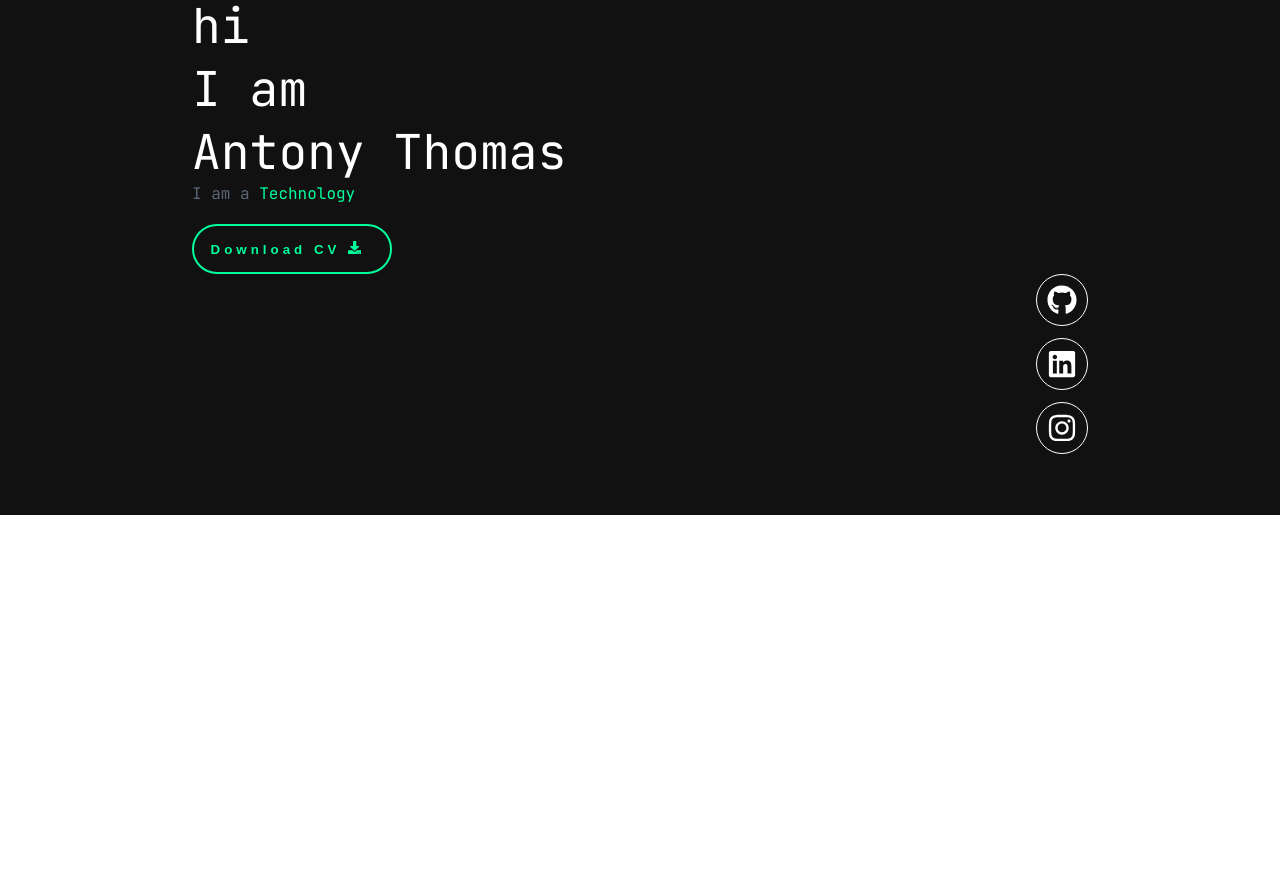
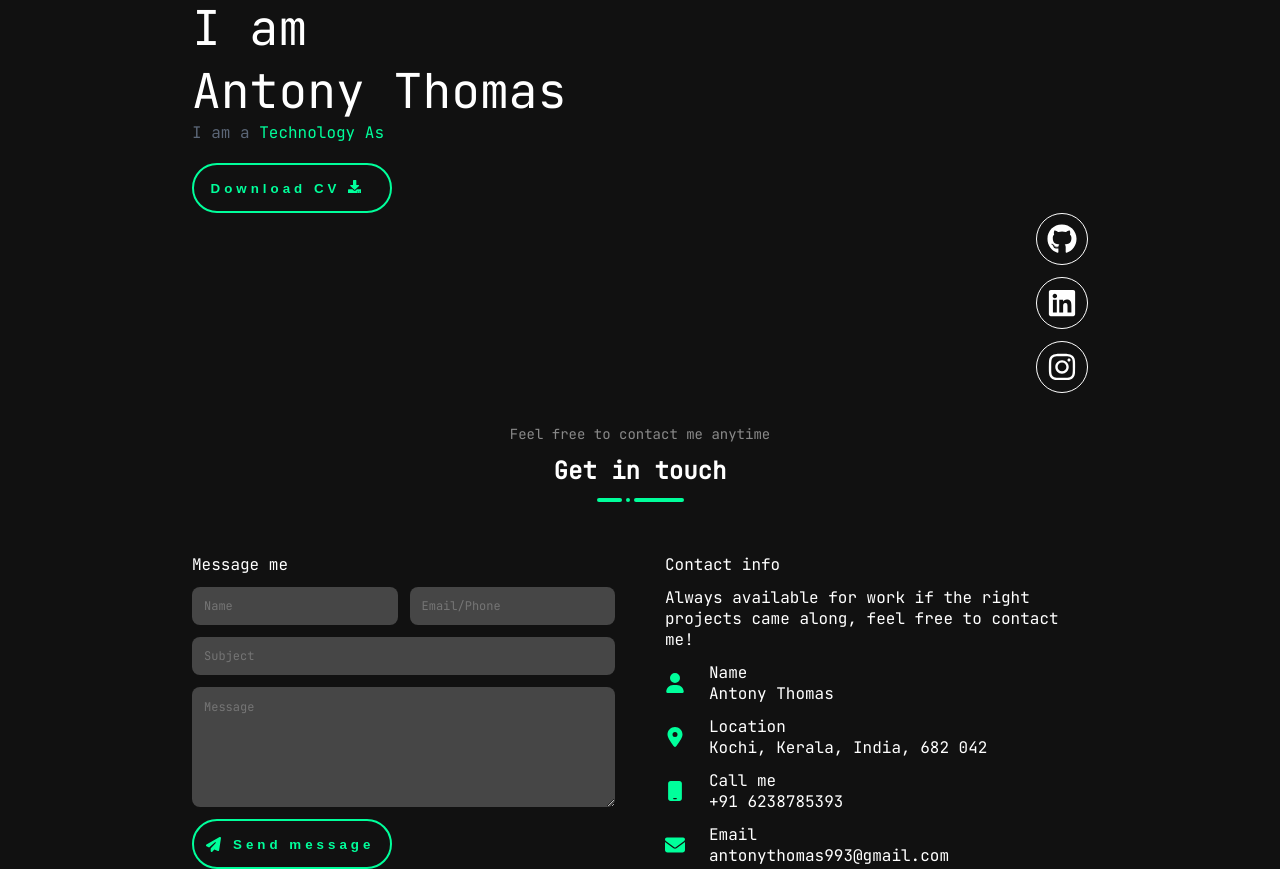
Before and after one commit to antonythomas123/Portolio, a React (Create React App) app: page / in a window 1280 px wide. Shown: the part 180-1049 px from the top of the page. Before the commit the page ends 800 px from the top, so only its background shows below. Built offline with nearby package versions, Linux system fonts and the light colour scheme; the HTML template or start-up script is replaced by a standard one.

Commit message:
contact page

```diff
--- a/src/App.js
+++ b/src/App.js
@@ -1,12 +1,14 @@
 import "./App.css";
 import Navbar from "./components/Navbar/Navbar";
+import ContactMe from "./views/ContactMe/ContactMe";
 import LandingPage from "./views/LandingPage/LandingPage";
 
 function App() {
   return (
     <div className="app_container">
       <Navbar />
-      <LandingPage/>
+      <LandingPage />
+      <ContactMe />
     </div>
   );
 }
--- /dev/null
+++ b/src/views/ContactMe/ContactMe.js
@@ -0,0 +1,98 @@
+import React from "react";
+import styles from "./ContactMe.module.css";
+import {
+  FaEnvelope,
+  FaLocationDot,
+  FaMobile,
+  FaPaperPlane,
+  FaUser,
+} from "react-icons/fa6";
+
+function ContactMe() {
+  return (
+    <div style={{ marginTop: "32px" }}>
+      <div className={styles.contact_title_container}>
+        <span className={styles.feel_free_text}>
+          Feel free to contact me anytime
+        </span>
+        <span className={styles.get_in_touch}>Get in touch</span>
+
+        <div className={styles.underline_container}>
+          <span className={styles.underline_one}></span>
+          <span className={styles.underline_two}></span>
+          <span className={styles.underline_three}></span>
+        </div>
+      </div>
+
+      <div className={styles.main_container}>
+        <div className={styles.form_wrapper}>
+          <span className={styles.title}>Message me</span>
+
+          <div className={styles.form}>
+            <div className={styles.name_container}>
+              <input type="text" placeholder="Name" />
+              <input type="text" placeholder="Email/Phone" />
+            </div>
+
+            <input
+              type="text"
+              placeholder="Subject"
+              className={styles.subject_input}
+            />
+            <textarea type="text" placeholder="Message" rows={6} />
+
+            <button className={`${styles.send_message} ${styles.type1}`}>
+              <FaPaperPlane size={15} />
+              <span className={styles.btn_txt}>Send message</span>
+            </button>
+          </div>
+        </div>
+
+        <div className={styles.contact_info}>
+          <span className={styles.title}>Contact info</span>
+
+          <span>
+            Always available for work if the right projects came along, feel
+            free to contact me!
+          </span>
+
+          <div className={styles.info_container}>
+            <div className={styles.info}>
+              <FaUser size={20} color="#00ff9b" />
+              <div className={styles.information}>
+                <span>Name</span>
+                <span>Antony Thomas</span>
+              </div>
+            </div>
+
+            <div className={styles.info}>
+              <FaLocationDot size={20} color="#00ff9b" />
+              <div className={styles.information}>
+                <span>Location</span>
+                <span>Kochi, Kerala, India, 682 042</span>
+              </div>
+            </div>
+
+            <div className={styles.info}>
+              <FaMobile size={20} color="#00ff9b" />
+              <div className={styles.information}>
+                <span>Call me</span>
+                <span>+91 6238785393</span>
+              </div>
+            </div>
+
+            <div className={styles.info}>
+              <FaEnvelope size={20} color="#00ff9b" />
+              <div className={styles.information}>
+                <span>Email</span>
+                <span>antonythomas993@gmail.com</span>
+              </div>
+            </div>
+          </div>
+        </div>
+      </div>
+    </div>
+  );
+}
+
+export default ContactMe;
--- /dev/null
+++ b/src/views/ContactMe/ContactMe.module.css
@@ -0,0 +1,209 @@
+.contact_title_container {
+  width: 100%;
+  display: flex;
+  flex-direction: column;
+  gap: 12px;
+
+  justify-content: center;
+  align-items: center;
+}
+
+.feel_free_text {
+  font-size: 14px;
+  opacity: 50%;
+}
+
+.get_in_touch {
+  font-size: 24px;
+  font-weight: 600;
+}
+
+.underline_container {
+  display: flex;
+  gap: 4px;
+}
+
+.underline_one::before {
+  content: "";
+  display: block;
+  width: 25px;
+  height: 4px;
+  background-color: #00ff9b;
+  border-radius: 4px;
+}
+
+.underline_two::before {
+  content: "";
+  display: block;
+  width: 4px;
+  height: 4px;
+  background-color: #00ff9b;
+  border-radius: 8px;
+}
+
+.underline_three::before {
+  content: "";
+  display: block;
+  width: 50px;
+  height: 4px;
+  background-color: #00ff9b;
+  border-radius: 4px;
+}
+
+.main_container {
+  display: flex;
+  gap: 50px;
+  margin-top: 52px;
+}
+
+.form_wrapper {
+  width: 50%;
+}
+
+.form {
+  display: flex;
+  gap: 12px;
+  flex-direction: column;
+  margin-top: 12px;
+}
+
+.title {
+  font-size: 16px;
+}
+
+.name_container {
+  display: flex;
+  gap: 12px;
+}
+
+.name_container input {
+  flex: 1;
+  height: 36px;
+  padding-left: 12px;
+  font-size: 12px;
+  border: none;
+  outline: none;
+  border-radius: 8px;
+  background-color: #9c9c9c60;
+  color: #fff;
+  font-family: "JetBrains Mono", monospace;
+}
+
+.subject_input {
+  height: 36px;
+  padding-left: 12px;
+  font-size: 12px;
+  border: none;
+  outline: none;
+  border-radius: 8px;
+  background-color: #9c9c9c60;
+  color: #fff;
+  font-family: "JetBrains Mono", monospace;
+}
+
+textarea {
+  background-color: #9c9c9c60;
+  border-radius: 8px;
+  padding: 12px;
+  font-size: 12px;
+  border: none;
+  outline: none;
+  color: #fff;
+  font-family: "JetBrains Mono", monospace;
+}
+
+.contact_info {
+  width: 50%;
+
+  display: flex;
+  gap: 12px;
+  flex-direction: column;
+}
+
+.send_message {
+  height: 50px;
+  width: 200px;
+  position: relative;
+  background-color: transparent;
+  cursor: pointer;
+  border: 2px solid #00ff9b;
+  overflow: hidden;
+  border-radius: 30px;
+  color: #00ff9b;
+  transition: all 0.5s ease-in-out;
+
+  display: flex;
+  gap: 12px;
+  align-items: center;
+  padding-left: 12px;
+}
+
+.btn_txt {
+  z-index: 1;
+  font-weight: 800;
+  letter-spacing: 4px;
+}
+
+.type1::after {
+  content: "";
+  position: absolute;
+  left: 0;
+  top: 0;
+  transition: all 0.5s ease-in-out;
+  background-color: #00ff9b;
+  border-radius: 30px;
+  visibility: hidden;
+  height: 10px;
+  width: 10px;
+  z-index: -1;
+}
+
+.send_message:hover {
+  box-shadow: 1px 1px 20px #00ff9b;
+  color: #fff;
+  border: none;
+}
+
+.type1:hover::after {
+  visibility: visible;
+  transform: scale(100) translateX(2px);
+}
+
+.info_container {
+  display: flex;
+  gap: 12px;
+  flex-direction: column;
+}
+
+.info {
+  display: flex;
+  gap: 24px;
+  align-items: center;
+}
+
+.information {
+  display: flex;
+  flex-direction: column;
+}
+
+@media screen and (max-width: 600px) {
+  .main_container {
+    flex-direction: column;
+  }
+
+  .form_wrapper {
+    width: 100%;
+  }
+
+  .name_container {
+    flex-direction: column;
+  }
+
+  .name_container input {
+    flex: none;
+  }
+
+  .contact_info {
+    width: 100%;
+  }
+}
```
